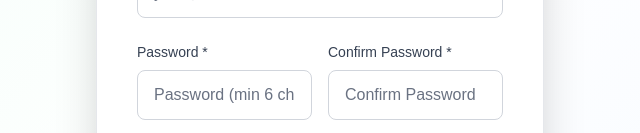
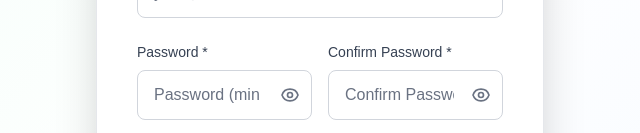
Before and after one commit to paasforest/proconnectsa-platform, a Next.js app in the folder procompare-frontend/: page /register in a window 1280 px wide. Shown: the part 667-800 px from the top of the page, without its empty margins (320-960 px from the left). Built offline with nearby package versions, Linux system fonts and the light colour scheme.

Commit message:
Security: Remove debug logging and add show/hide password toggles

```diff
--- a/procompare-frontend/src/app/(auth)/register/page.tsx
+++ b/procompare-frontend/src/app/(auth)/register/page.tsx
@@ -77,6 +77,9 @@ export default function RegisterPage() {
   const [showPasswordReset, setShowPasswordReset] = useState(false);
   const [resetEmail, setResetEmail] = useState('');
   const [resetToken, setResetToken] = useState('');
+  const [showPassword, setShowPassword] = useState(false);
+  const [showPasswordConfirm, setShowPasswordConfirm] = useState(false);
+  const [showLoginPassword, setShowLoginPassword] = useState(false);
 
   const handleChange = (e: React.ChangeEvent<HTMLInputElement | HTMLSelectElement | HTMLTextAreaElement>) => {
     const { name, value, type } = e.target;
@@ -412,32 +415,70 @@ export default function RegisterPage() {
         <label className="block text-sm font-medium text-gray-700 mb-2">
             Password *
         </label>
+        <div className="relative">
           <input
             name="password"
-          type="password"
+            type={showPassword ? "text" : "password"}
             required
             autoComplete="new-password"
-          className="w-full px-4 py-3 border border-gray-300 rounded-lg focus:ring-2 focus:ring-emerald-500 focus:border-emerald-500 focus:bg-white focus:text-gray-900 transition-colors bg-white text-gray-900 placeholder-gray-500 focus:outline-none"
+            className="w-full px-4 py-3 pr-12 border border-gray-300 rounded-lg focus:ring-2 focus:ring-emerald-500 focus:border-emerald-500 focus:bg-white focus:text-gray-900 transition-colors bg-white text-gray-900 placeholder-gray-500 focus:outline-none"
             placeholder="Password (min 6 characters)"
             value={formData.password}
             onChange={handleChange}
           />
+          <button
+            type="button"
+            onClick={() => setShowPassword(!showPassword)}
+            className="absolute right-3 top-1/2 -translate-y-1/2 text-gray-500 hover:text-gray-700 focus:outline-none"
+            tabIndex={-1}
+          >
+            {showPassword ? (
+              <svg className="w-5 h-5" fill="none" stroke="currentColor" viewBox="0 0 24 24">
+                <path strokeLinecap="round" strokeLinejoin="round" strokeWidth={2} d="M13.875 18.825A10.05 10.05 0 0112 19c-4.478 0-8.268-2.943-9.543-7a9.97 9.97 0 011.563-3.029m5.858.908a3 3 0 114.243 4.243M9.878 9.878l4.242 4.242M9.88 9.88l-3.29-3.29m7.532 7.532l3.29 3.29M3 3l3.59 3.59m0 0A9.953 9.953 0 0112 5c4.478 0 8.268 2.943 9.543 7a10.025 10.025 0 01-4.132 5.411m0 0L21 21" />
+              </svg>
+            ) : (
+              <svg className="w-5 h-5" fill="none" stroke="currentColor" viewBox="0 0 24 24">
+                <path strokeLinecap="round" strokeLinejoin="round" strokeWidth={2} d="M15 12a3 3 0 11-6 0 3 3 0 016 0z" />
+                <path strokeLinecap="round" strokeLinejoin="round" strokeWidth={2} d="M2.458 12C3.732 7.943 7.523 5 12 5c4.478 0 8.268 2.943 9.542 7-1.274 4.057-5.064 7-9.542 7-4.477 0-8.268-2.943-9.542-7z" />
+              </svg>
+            )}
+          </button>
+        </div>
       </div>
 
       <div>
         <label className="block text-sm font-medium text-gray-700 mb-2">
             Confirm Password *
         </label>
+        <div className="relative">
           <input
             name="password_confirm"
-          type="password"
+            type={showPasswordConfirm ? "text" : "password"}
             required
             autoComplete="new-password"
-          className="w-full px-4 py-3 border border-gray-300 rounded-lg focus:ring-2 focus:ring-emerald-500 focus:border-emerald-500 focus:bg-white focus:text-gray-900 transition-colors bg-white text-gray-900 placeholder-gray-500 focus:outline-none"
+            className="w-full px-4 py-3 pr-12 border border-gray-300 rounded-lg focus:ring-2 focus:ring-emerald-500 focus:border-emerald-500 focus:bg-white focus:text-gray-900 transition-colors bg-white text-gray-900 placeholder-gray-500 focus:outline-none"
             placeholder="Confirm Password"
             value={formData.password_confirm}
             onChange={handleChange}
           />
+          <button
+            type="button"
+            onClick={() => setShowPasswordConfirm(!showPasswordConfirm)}
+            className="absolute right-3 top-1/2 -translate-y-1/2 text-gray-500 hover:text-gray-700 focus:outline-none"
+            tabIndex={-1}
+          >
+            {showPasswordConfirm ? (
+              <svg className="w-5 h-5" fill="none" stroke="currentColor" viewBox="0 0 24 24">
+                <path strokeLinecap="round" strokeLinejoin="round" strokeWidth={2} d="M13.875 18.825A10.05 10.05 0 0112 19c-4.478 0-8.268-2.943-9.543-7a9.97 9.97 0 011.563-3.029m5.858.908a3 3 0 114.243 4.243M9.878 9.878l4.242 4.242M9.88 9.88l-3.29-3.29m7.532 7.532l3.29 3.29M3 3l3.59 3.59m0 0A9.953 9.953 0 0112 5c4.478 0 8.268 2.943 9.543 7a10.025 10.025 0 01-4.132 5.411m0 0L21 21" />
+              </svg>
+            ) : (
+              <svg className="w-5 h-5" fill="none" stroke="currentColor" viewBox="0 0 24 24">
+                <path strokeLinecap="round" strokeLinejoin="round" strokeWidth={2} d="M15 12a3 3 0 11-6 0 3 3 0 016 0z" />
+                <path strokeLinecap="round" strokeLinejoin="round" strokeWidth={2} d="M2.458 12C3.732 7.943 7.523 5 12 5c4.478 0 8.268 2.943 9.542 7-1.274 4.057-5.064 7-9.542 7-4.477 0-8.268-2.943-9.542-7z" />
+              </svg>
+            )}
+          </button>
+        </div>
         </div>
       </div>
 
@@ -582,16 +623,35 @@ export default function RegisterPage() {
         <label className="block text-sm font-medium text-gray-700 mb-2">
           Password *
         </label>
+        <div className="relative">
           <input
             name="password"
-          type="password"
+            type={showLoginPassword ? "text" : "password"}
             required
             autoComplete="current-password"
-          className="w-full px-4 py-3 border border-gray-300 rounded-lg focus:ring-2 focus:ring-emerald-500 focus:border-emerald-500 focus:bg-white focus:text-gray-900 transition-colors bg-white text-gray-900 placeholder-gray-500 focus:outline-none"
+            className="w-full px-4 py-3 pr-12 border border-gray-300 rounded-lg focus:ring-2 focus:ring-emerald-500 focus:border-emerald-500 focus:bg-white focus:text-gray-900 transition-colors bg-white text-gray-900 placeholder-gray-500 focus:outline-none"
             placeholder="Your password"
             value={formData.password}
             onChange={handleChange}
           />
+          <button
+            type="button"
+            onClick={() => setShowLoginPassword(!showLoginPassword)}
+            className="absolute right-3 top-1/2 -translate-y-1/2 text-gray-500 hover:text-gray-700 focus:outline-none"
+            tabIndex={-1}
+          >
+            {showLoginPassword ? (
+              <svg className="w-5 h-5" fill="none" stroke="currentColor" viewBox="0 0 24 24">
+                <path strokeLinecap="round" strokeLinejoin="round" strokeWidth={2} d="M13.875 18.825A10.05 10.05 0 0112 19c-4.478 0-8.268-2.943-9.543-7a9.97 9.97 0 011.563-3.029m5.858.908a3 3 0 114.243 4.243M9.878 9.878l4.242 4.242M9.88 9.88l-3.29-3.29m7.532 7.532l3.29 3.29M3 3l3.59 3.59m0 0A9.953 9.953 0 0112 5c4.478 0 8.268 2.943 9.543 7a10.025 10.025 0 01-4.132 5.411m0 0L21 21" />
+              </svg>
+            ) : (
+              <svg className="w-5 h-5" fill="none" stroke="currentColor" viewBox="0 0 24 24">
+                <path strokeLinecap="round" strokeLinejoin="round" strokeWidth={2} d="M15 12a3 3 0 11-6 0 3 3 0 016 0z" />
+                <path strokeLinecap="round" strokeLinejoin="round" strokeWidth={2} d="M2.458 12C3.732 7.943 7.523 5 12 5c4.478 0 8.268 2.943 9.542 7-1.274 4.057-5.064 7-9.542 7-4.477 0-8.268-2.943-9.542-7z" />
+              </svg>
+            )}
+          </button>
+        </div>
       </div>
 
       <div className="flex items-center justify-between">
```
Also changed, not shown: 2 other files (tests, documents, lock files or other folders). Lines whose indentation alone changed are shown as unchanged.
